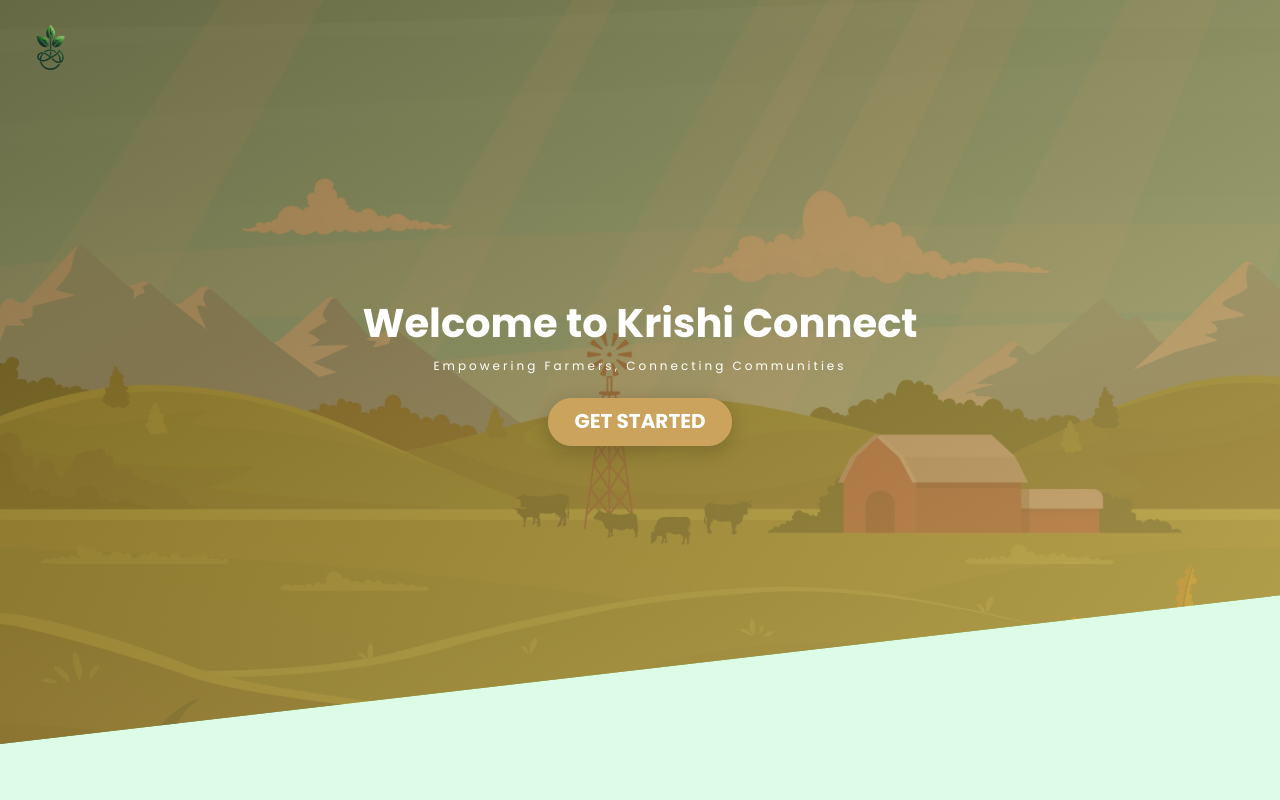
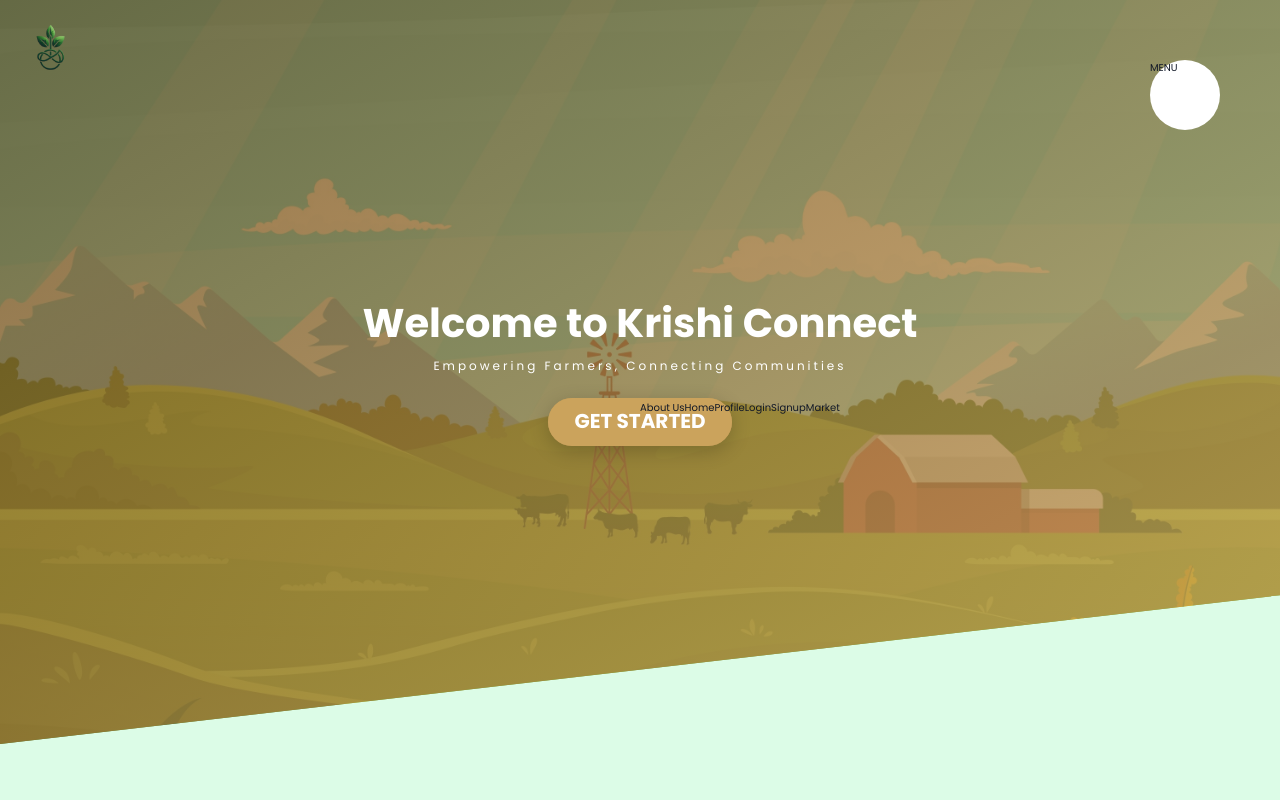
Before and after one commit to kaushal-Prakash/krishi-connect, a Next.js app in the folder frontend/: page / in a window 1280 px wide. Shown: the top 800 px of the page. Built offline with nearby package versions, Linux system fonts and the light colour scheme.

Commit message:
base for navbar created

```diff
--- a/frontend/src/app/page.tsx
+++ b/frontend/src/app/page.tsx
@@ -6,6 +6,7 @@
 import { useRouter } from "next/navigation";
 import Footer from "@/components/Footer";
 import { useEffect } from "react";
+import Navbar from "@/components/Navbar";
 
 export default function home() {
   const router = useRouter();
@@ -39,6 +40,7 @@
 
   return (
     <div className="bg-green-50 text-gray-900 min-h-screen relative">
+      <Navbar/>
       {/* Hero Section */}
       <div className="logo z-10">
         <Image src="/logo.png" alt="logo" height={80} width={80} />
--- /dev/null
+++ b/frontend/src/components/Navbar.tsx
@@ -0,0 +1,26 @@
+import Link from 'next/link'
+import React from 'react'
+
+function Navbar() {
+  return (
+    <div className='navbar'>
+        <input type="checkbox" className='navbar__checkbox' id='nav-toggle'/>
+        <label htmlFor="nav-toggle" className='navbar__button'>MENU</label>
+
+        <div className="navbar__bg"></div>
+
+        <nav className="navbar__nav">
+            <ul className="navbar__list">
+                <Link href="/about-us" className="navbar__link">About Us</Link>
+                <Link href="/home" className="navbar__link">Home</Link>
+                <Link href="/profile" className="navbar__link">Profile</Link>
+                <Link href="/login" className="navbar__link">Login</Link>
+                <Link href="/signup" className="navbar__link">Signup</Link>
+                <Link href="/market" className="navbar__link">Market</Link>
+            </ul>
+        </nav>
+    </div>
+  )
+}
+
+export default Navbar
--- /dev/null
+++ b/frontend/src/styles/components/_navbar.scss
@@ -0,0 +1,46 @@
+@use "../abstracts/variables" as *;
+.navbar{
+    &__checkbox{
+        display: none;
+    }
+
+    &__button{
+        background-color: $custom-white;
+        position: fixed;
+        height: 7rem;
+        width: 7rem;
+        top: 6rem;
+        right: 6rem;
+        border-radius: 50%;
+        z-index: 2000;
+    }
+
+    &__bg{
+        height: 6rem;
+        width: 6rem;
+        position: fixed;
+        top: 6.5rem;
+        right: 6.5rem;
+        border-radius: 50%;
+        background-image: radial-gradient($custom-green,$custom-grey);
+        z-index: 1000;
+    }
+
+    &__nav{
+        height: 100vh;
+        width: 100%;
+        position: fixed;
+        z-index: 1500;
+    }
+
+    &__list{
+        position: absolute;
+        top: 50%;
+        left: 50%;
+        transform: translate();
+    }
+
+    &__link{
+
+    }
+}
--- a/frontend/src/styles/main.scss
+++ b/frontend/src/styles/main.scss
@@ -6,6 +6,7 @@
 
 @use "./components/warm-btn";
 @use "./components/card";
+@use "./components/navbar";
 
 @use "./pages/landing";
 
```
